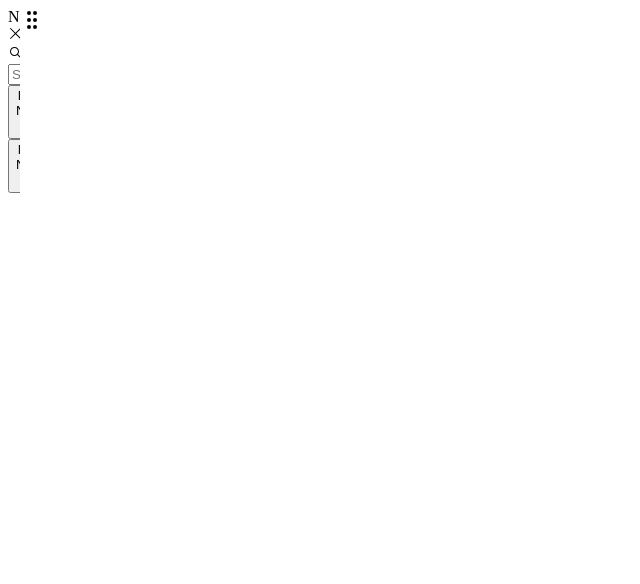
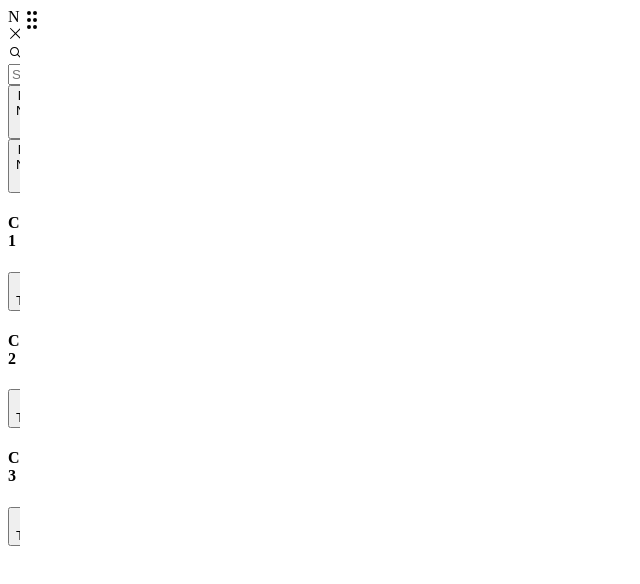
Before and after one commit to UBCMint/mint-frontend-product, a Next.js app: page /sidebar in a window 1280 px wide. Shown: the top 584 px of the page, without its empty margins (0-640 px from the left). Built offline with nearby package versions, Linux system fonts and the light colour scheme.

Commit message:
added collapsible categories

```diff
--- a/app/globals.css
+++ b/app/globals.css
@@ -106,3 +106,14 @@ body {
     @apply bg-background text-foreground;
   }
 }
+
+
+
+@layer base {
+  * {
+    @apply border-border outline-ring/50;
+  }
+  body {
+    @apply bg-background text-foreground;
+  }
+}
--- a/app/sidebar/page.tsx
+++ b/app/sidebar/page.tsx
@@ -7,6 +7,7 @@ import {
 } from '@/components/ui/resizable';
 import RecentButton from '@/components/ui/recent-button';
 import { Input } from "@/components/ui/input";
+import { Categories } from "@/components/ui/categories"
 
 export default function SelectionSidebar() {
     return (
@@ -32,6 +33,9 @@ export default function SelectionSidebar() {
                                 description="Node Description Lorem Ipsum dolor sitamet Node Description Lorem Ipsum dolor sitamet"
                             />
                         </div>
+                        <Categories categoryNumber={1} />
+                        <Categories categoryNumber={2} />
+                        <Categories categoryNumber={3} />
                     </CardContent>
                 </Card>
             </ResizablePanel>
--- /dev/null
+++ b/components/ui/categories.tsx
@@ -0,0 +1,47 @@
+"use client"
+
+import * as React from "react"
+import { CaretDownIcon, CaretUpIcon } from "@radix-ui/react-icons"
+
+import { Button } from "@/components/ui/button"
+import {
+  Collapsible,
+  CollapsibleContent,
+  CollapsibleTrigger,
+} from "@/components/ui/collapsible"
+
+interface CategoriesProps {
+    categoryNumber: number // Prop to accept the category number
+  }
+
+export function Categories({ categoryNumber }: CategoriesProps) {
+  const [isOpen, setIsOpen] = React.useState(false)
+
+  return (
+    <Collapsible
+      open={isOpen}
+      onOpenChange={setIsOpen}
+      className="w-full space-y-2 mt-4"
+    >
+      <div className="flex items-center justify-between space-x-4 px-4">
+        <h4 className="text-lg">
+          Category {categoryNumber}
+        </h4>
+        <CollapsibleTrigger asChild>
+          <Button variant="ghost" size="sm" className="w-9 p-0">
+          {isOpen ? (
+              <CaretUpIcon className="h-4 w-4" />
+            ) : (
+              <CaretDownIcon className="h-4 w-4" />
+            )}
+            <span className="sr-only">Toggle</span>
+          </Button>
+        </CollapsibleTrigger>
+      </div>
+      <div className="w-full h-[1px] bg-gray-200" />
+      <CollapsibleContent className="space-y-2">
+            sample content
+      </CollapsibleContent>
+    </Collapsible>
+  )
+}
--- /dev/null
+++ b/components/ui/collapsible.tsx
@@ -0,0 +1,11 @@
+"use client"
+
+import * as CollapsiblePrimitive from "@radix-ui/react-collapsible"
+
+const Collapsible = CollapsiblePrimitive.Root
+
+const CollapsibleTrigger = CollapsiblePrimitive.CollapsibleTrigger
+
+const CollapsibleContent = CollapsiblePrimitive.CollapsibleContent
+
+export { Collapsible, CollapsibleTrigger, CollapsibleContent }
--- a/package.json
+++ b/package.json
@@ -9,6 +9,7 @@
     "lint": "next lint"
   },
   "dependencies": {
+    "@radix-ui/react-collapsible": "^1.1.3",
     "@radix-ui/react-dialog": "^1.1.5",
     "@radix-ui/react-hover-card": "^1.1.5",
     "@radix-ui/react-icons": "^1.3.2",
```
Also changed, not shown: 1 other file (tests, documents, lock files or other folders).
